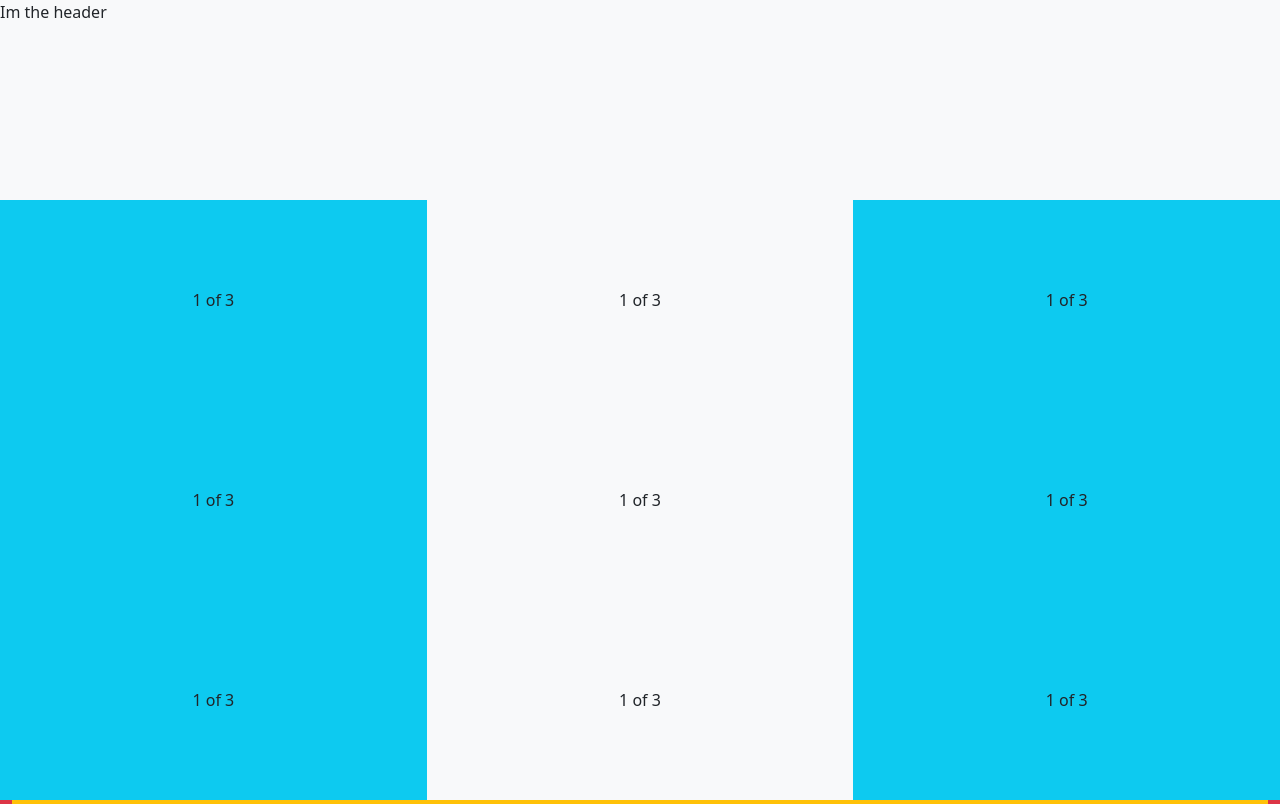
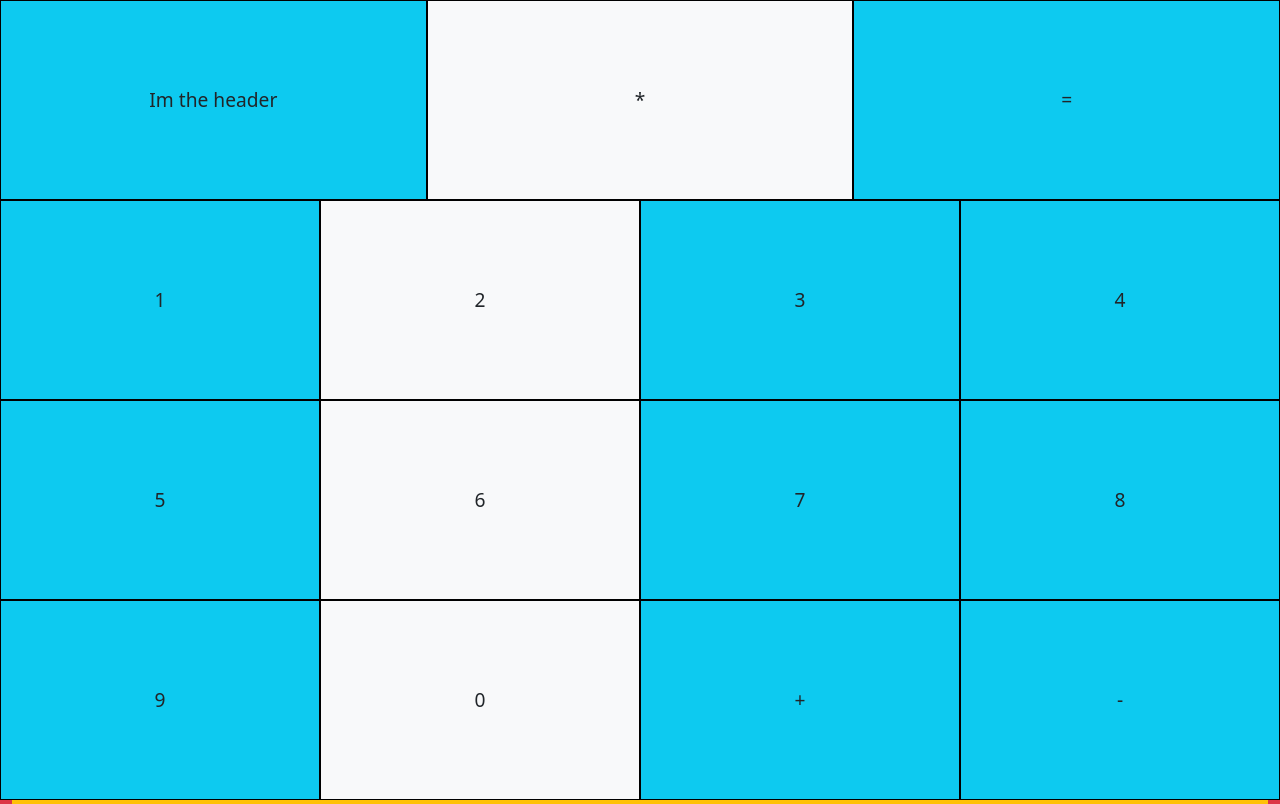
Before and after one commit to cchester11/Calculator, a website: page index.html in a window 1280 px wide. Shown: the top 804 px of the page. Drawn offline with nearby package versions, Linux system fonts and the light colour scheme.

Commit message:
css finished. could be cleaned up though

```diff
--- a/index.html
+++ b/index.html
@@ -10,39 +10,58 @@
 </head>
 <body class="bg-danger">
       <div class="container-fluid bg-success" id="masterDiv">
-            <div class="bg-light row" id="calculatorHeader"> Im the header </div>
+            <div class="bg-light row" id="calculatorHeader">
+                  <div class="col button bg-info">
+                        Im the header
+                  </div>
+                  <div class="col button bg-light">
+                        *
+                  </div>
+                  <div class="col button bg-info">
+                        =
+                  </div>
+            </div>
             <div class="bg-warning" id="calculatorButtons">
                   <div class="row bg-light" id="row1">
                         <div class="col button bg-info">
-                              1 of 3
+                              1
                         </div>
                         <div class="col button bg-light">
-                              1 of 3
+                              2
                         </div>
                         <div class="col button bg-info">
-                              1 of 3
+                              3
+                        </div>
+                        <div class="col button bg-info">
+                              4
                         </div>
                   </div>
                   <div class="row bg-light" id="row2">
                         <div class="col button bg-info">
-                              1 of 3
+                              5
                         </div>
                         <div class="col button bg-light">
-                              1 of 3
+                              6
                         </div>
                         <div class="col button bg-info">
-                              1 of 3
+                              7
+                        </div>
+                        <div class="col button bg-info">
+                              8
                         </div>
                   </div>
                   <div class="row bg-light" id="row3">
                         <div class="col button bg-info">
-                              1 of 3
+                              9
                         </div>
                         <div class="col button bg-light">
-                              1 of 3
+                              0
                         </div>
                         <div class="col button bg-info">
-                              1 of 3
+                              +
+                        </div>
+                        <div class="col button bg-info">
+                              -
                         </div>
                   </div>
             </div>
--- a/style.css
+++ b/style.css
@@ -12,9 +12,13 @@ html, body {
       height: 100%;
 }
 .button {
+      border: 1px;
+      border-color: black;
+      border-style: double;
       display: flex;
       justify-content: center;
       align-items: center;
+      font-size: larger;
 }
 #row1, #row2, #row3 {
       height: 25%;
```
